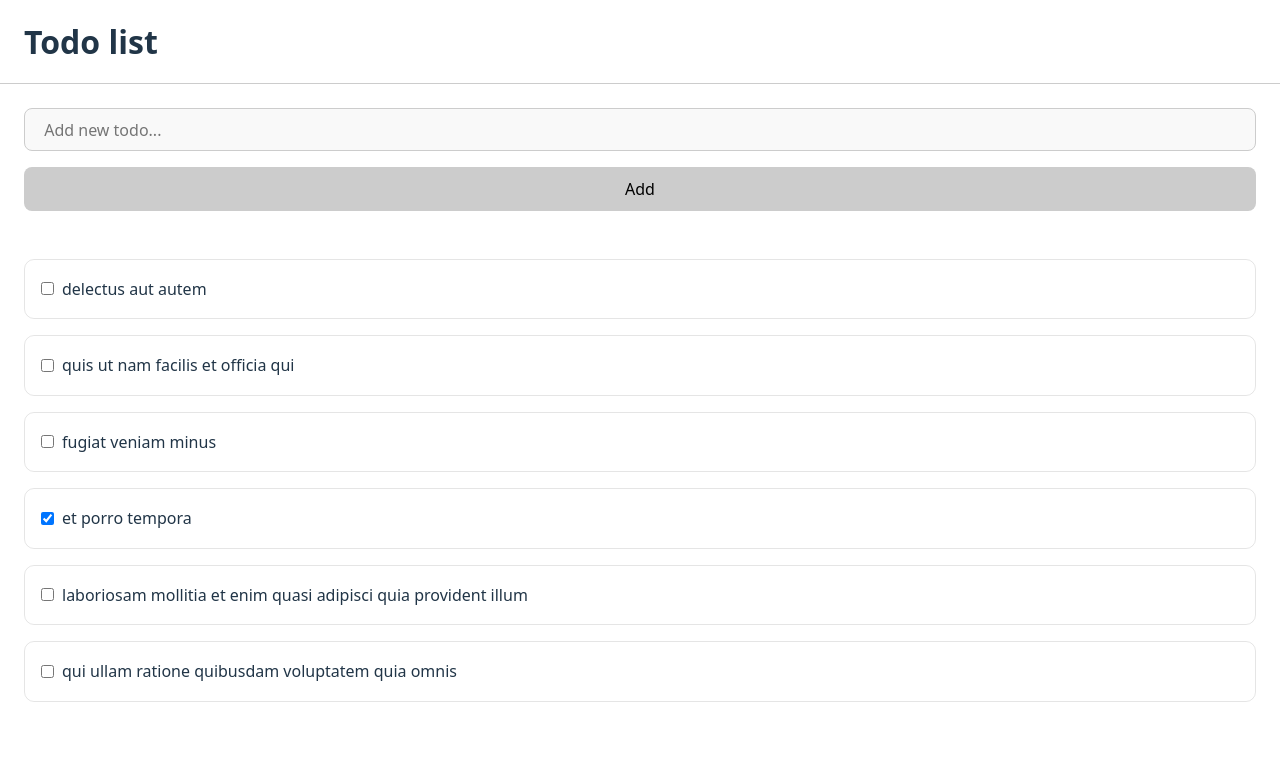
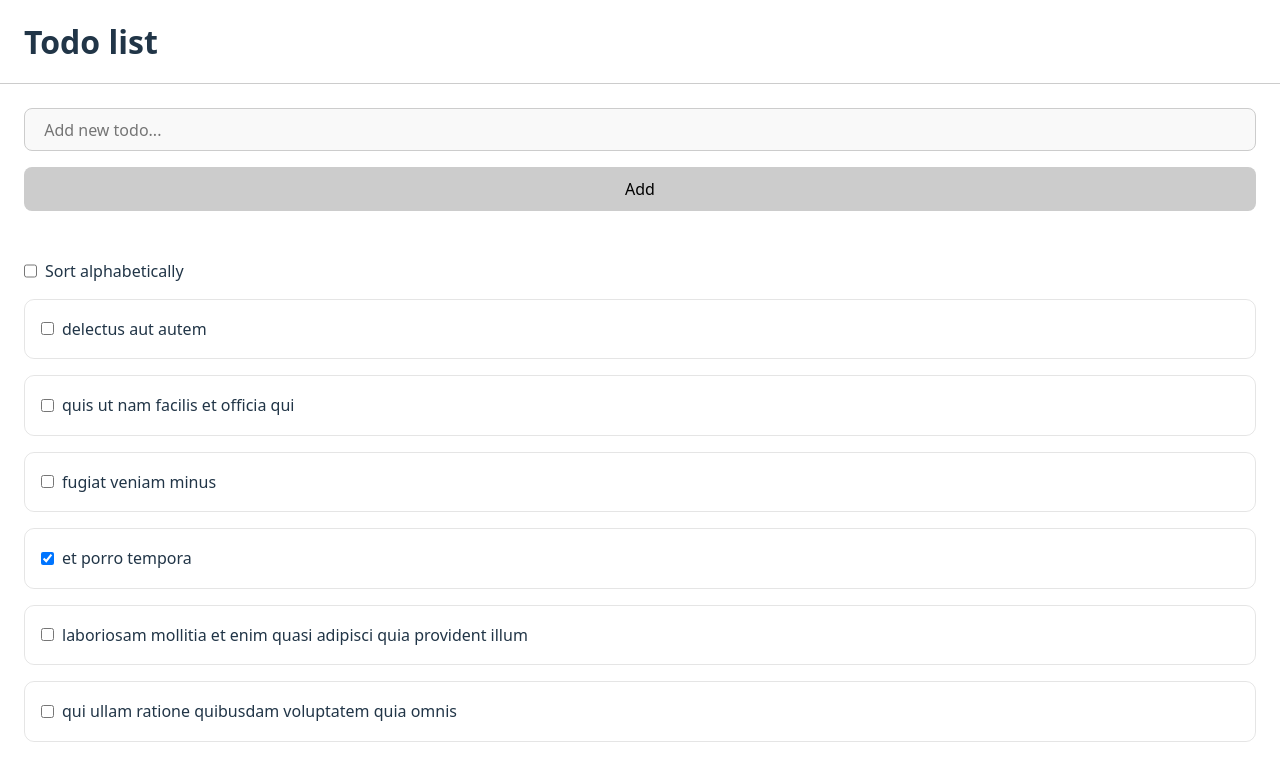
Before and after one commit to alinanigman/rs-server-requests-task-1, a React (Vite) app: page / in a window 1280 px wide. Shown: the top 780 px of the page. Built offline with nearby package versions, Linux system fonts and the light colour scheme; data requests are answered from the project's data file.

Commit message:
feat: TodoList - add sort toggle

```diff
--- a/src/components/TodoList/TodoList.jsx
+++ b/src/components/TodoList/TodoList.jsx
@@ -1,12 +1,22 @@
+import { useState } from "react";
 import styles from "./TodoList.module.css";
 
-const TodoList = ({ list, isLoading, onToggle }) => {
+const TodoList = ({ list, isLoading, onToggle, onDelete }) => {
+  const [isSorted, setIsSorted] = useState(false);
+  const toggleSort = () => setIsSorted((prev) => !prev);
+  const displayList = isSorted
+    ? [...list].sort((a, b) => a.title.localeCompare(b.title))
+    : list;
   return (
     <div className={styles.list}>
+      <label className={styles.sortToggle}>
+        <input type="checkbox" checked={isSorted} onChange={toggleSort} />
+        Sort alphabetically
+      </label>
       {isLoading ? (
         <div className={styles.loader}></div>
       ) : (
-        list.map((listItem) => (
+        displayList.map((listItem) => (
           <div key={listItem.id} className={styles.listItem}>
             <div className={styles.listItemTitle}>
               <input
@@ -16,7 +26,12 @@ const TodoList = ({ list, isLoading, onToggle }) => {
               />
               <div className={styles.listItemCheckbox}>{listItem.title}</div>
             </div>
-            <button className={styles.deleteButton}>Delete</button>
+            <button
+              className={styles.deleteButton}
+              onClick={() => onDelete(listItem.id)}
+            >
+              Delete
+            </button>
           </div>
         ))
       )}
--- a/src/components/TodoList/TodoList.module.css
+++ b/src/components/TodoList/TodoList.module.css
@@ -42,6 +42,11 @@
   opacity: 1;
 }
 
+.sortToggle {
+  display: flex;
+  gap: 8px;
+}
+
 @media (prefers-color-scheme: light) {
   .listItem {
     border-color: rgba(0, 0, 0, 0.1);
```
